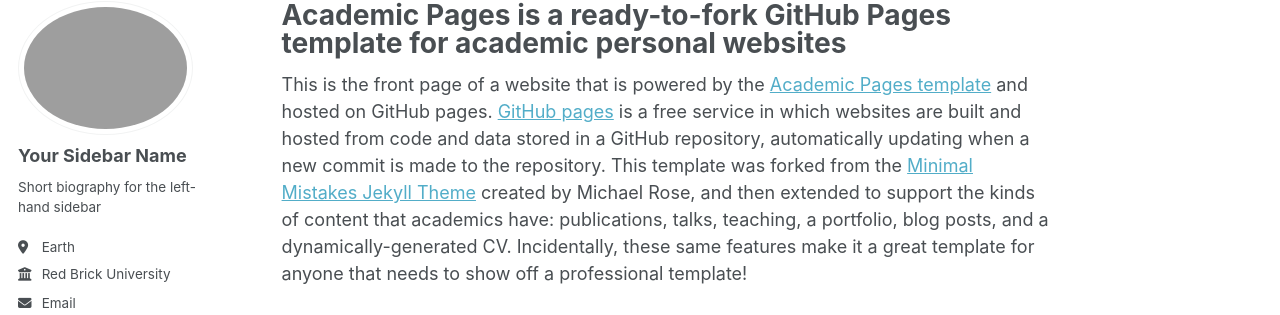
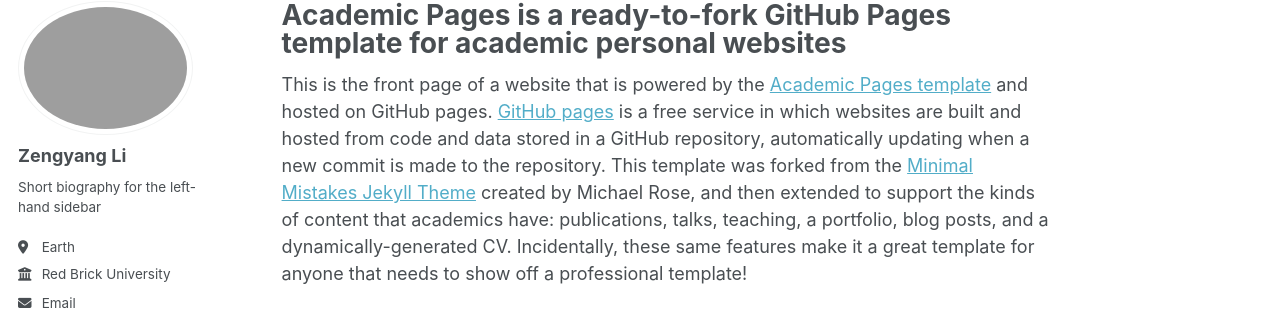
Before and after one commit to zengyang/zengyang.github.io, a Jekyll site: the page built from _pages/about.md, in a window 1280 px wide. Shown: the part 100-415 px from the top of the page. Built offline with Jekyll 4.4.1, drawn with Linux system fonts in a browser that asks for light colours; some web fonts are replaced; a script bundle is joined from its source files by our own code; library files that are not in the unit come from our copies.

Commit message:
update name

```diff
--- a/_config.yml
+++ b/_config.yml
@@ -24,7 +24,7 @@
 author:
   # Biographic information
   avatar           : "profile.png"
-  name             : "Your Sidebar Name"
+  name             : "Zengyang Li"
   pronouns         : # example: "she/her"
   bio              : "Short biography for the left-hand sidebar"
   location         : "Earth"
```
